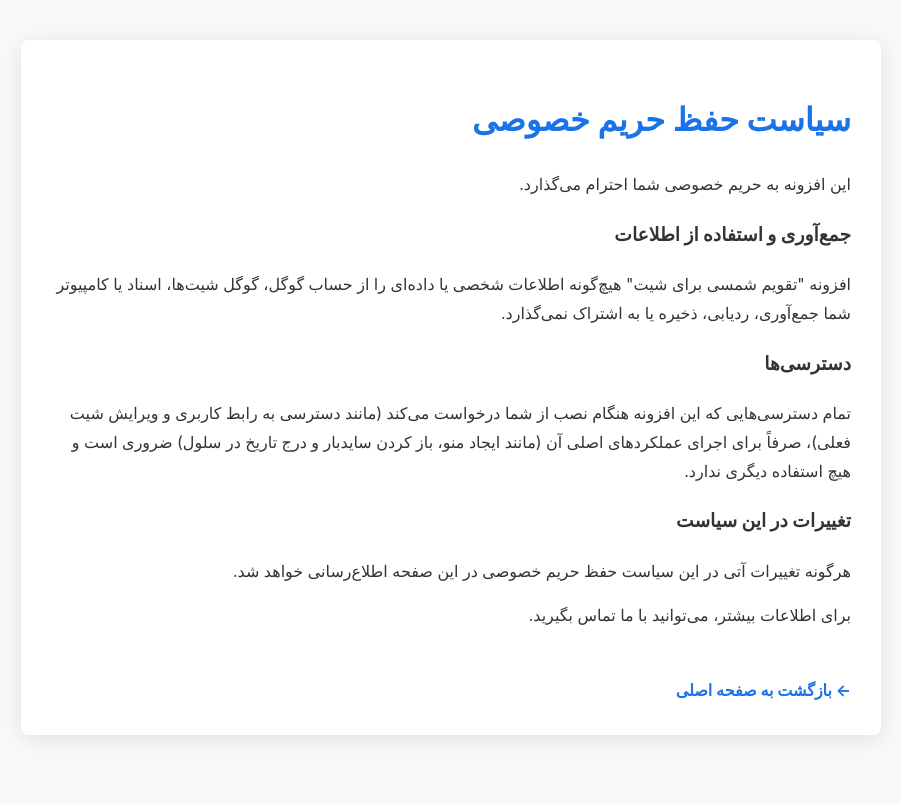
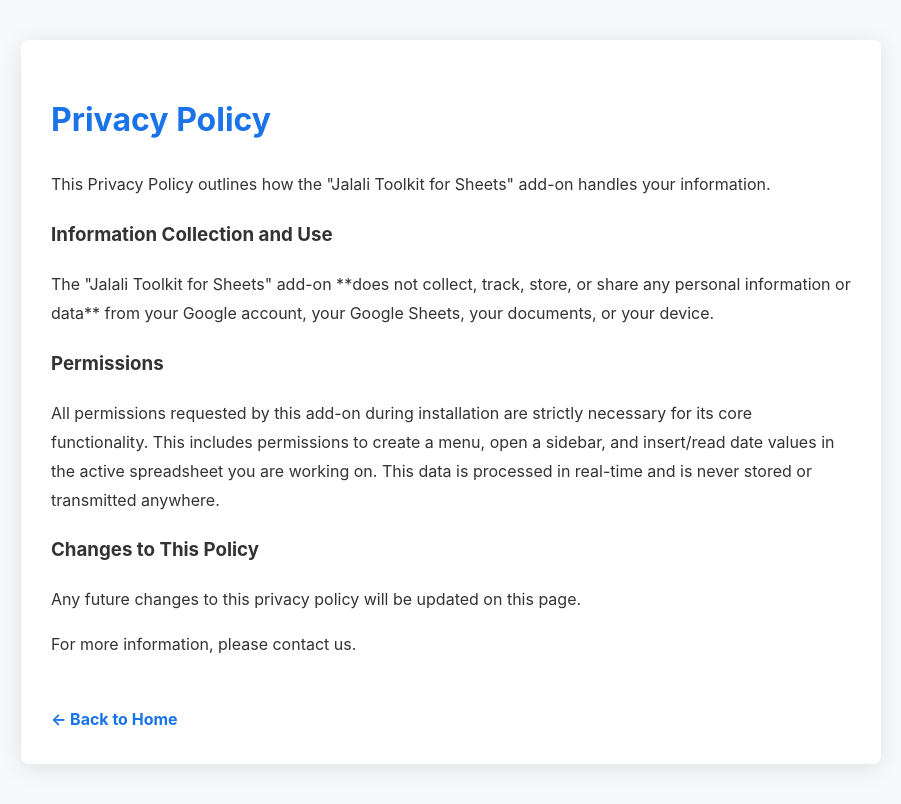
Before and after one commit to eliasalipour/eliasalipour.github.io, a plain HTML site: page privacy.html in a window 1280 px wide. Shown: the whole page, without its empty margins (189-1090 px from the left). Drawn offline with Linux system fonts and the light colour scheme.

Commit message:
Update privacy.html

```diff
--- a/privacy.html
+++ b/privacy.html
@@ -1,12 +1,12 @@
 <!DOCTYPE html>
-<html lang="fa" dir="rtl">
+<html lang="en">
 <head>
   <meta charset="UTF-8">
   <meta name="viewport" content="width=device-width, initial-scale=1.0">
-  <title>سیاست حفظ حریم خصوصی - افزونه تقویم شمسی</title>
+  <title>Privacy Policy - Jalali Toolkit for Sheets</title>
   <style>
     body { font-family: -apple-system, BlinkMacSystemFont, "Segoe UI", Roboto, "Helvetica Neue", Arial, sans-serif; line-height: 1.8; margin: 0; background-color: #f8f9fa; color: #333; }
-    .container { max-width: 800px; margin: 40px auto; padding: 30px; background: white; border-radius: 8px; box-shadow: 0 4px 25px rgba(0,0,0,0.1); text-align: right; }
+    .container { max-width: 800px; margin: 40px auto; padding: 30px; background: white; border-radius: 8px; box-shadow: 0 4px 25px rgba(0,0,0,0.1); }
     h1 { color: #1a73e8; }
     .back-link { display: inline-block; margin-top: 30px; text-decoration: none; color: #1a73e8; font-weight: bold; }
   </style>
@@ -14,21 +14,21 @@
 <body>
 
   <div class="container">
-    <h1>سیاست حفظ حریم خصوصی</h1>
-    <p>این افزونه به حریم خصوصی شما احترام می‌گذارد.</p>
+    <h1>Privacy Policy</h1>
+    <p>This Privacy Policy outlines how the "Jalali Toolkit for Sheets" add-on handles your information.</p>
 
-    <h3>جمع‌آوری و استفاده از اطلاعات</h3>
-    <p>افزونه "تقویم شمسی برای شیت" هیچ‌گونه اطلاعات شخصی یا داده‌ای را از حساب گوگل، گوگل شیت‌ها، اسناد یا کامپیوتر شما جمع‌آوری، ردیابی، ذخیره یا به اشتراک نمی‌گذارد.</p>
+    <h3>Information Collection and Use</h3>
+    <p>The "Jalali Toolkit for Sheets" add-on **does not collect, track, store, or share any personal information or data** from your Google account, your Google Sheets, your documents, or your device.</p>
 
-    <h3>دسترسی‌ها</h3>
-    <p>تمام دسترسی‌هایی که این افزونه هنگام نصب از شما درخواست می‌کند (مانند دسترسی به رابط کاربری و ویرایش شیت فعلی)، صرفاً برای اجرای عملکردهای اصلی آن (مانند ایجاد منو، باز کردن سایدبار و درج تاریخ در سلول) ضروری است و هیچ استفاده دیگری ندارد.</p>
+    <h3>Permissions</h3>
+    <p>All permissions requested by this add-on during installation are strictly necessary for its core functionality. This includes permissions to create a menu, open a sidebar, and insert/read date values in the active spreadsheet you are working on. This data is processed in real-time and is never stored or transmitted anywhere.</p>
 
-    <h3>تغییرات در این سیاست</h3>
-    <p>هرگونه تغییرات آتی در این سیاست حفظ حریم خصوصی در این صفحه اطلاع‌رسانی خواهد شد.</p>
+    <h3>Changes to This Policy</h3>
+    <p>Any future changes to this privacy policy will be updated on this page.</p>
 
-    <p>برای اطلاعات بیشتر، می‌توانید با ما تماس بگیرید.</p>
+    <p>For more information, please contact us.</p>
 
-    <a href="index.html" class="back-link">&larr; بازگشت به صفحه اصلی</a>
+    <a href="index.html" class="back-link">&larr; Back to Home</a>
   </div>
 
 </body>
```
